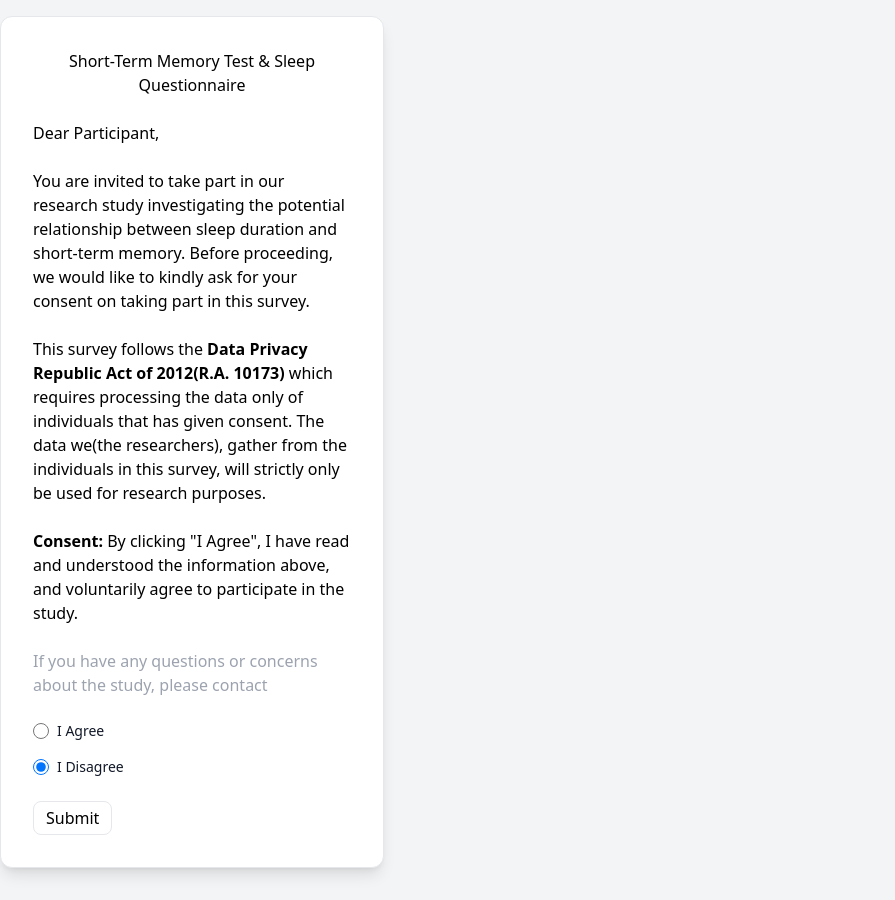
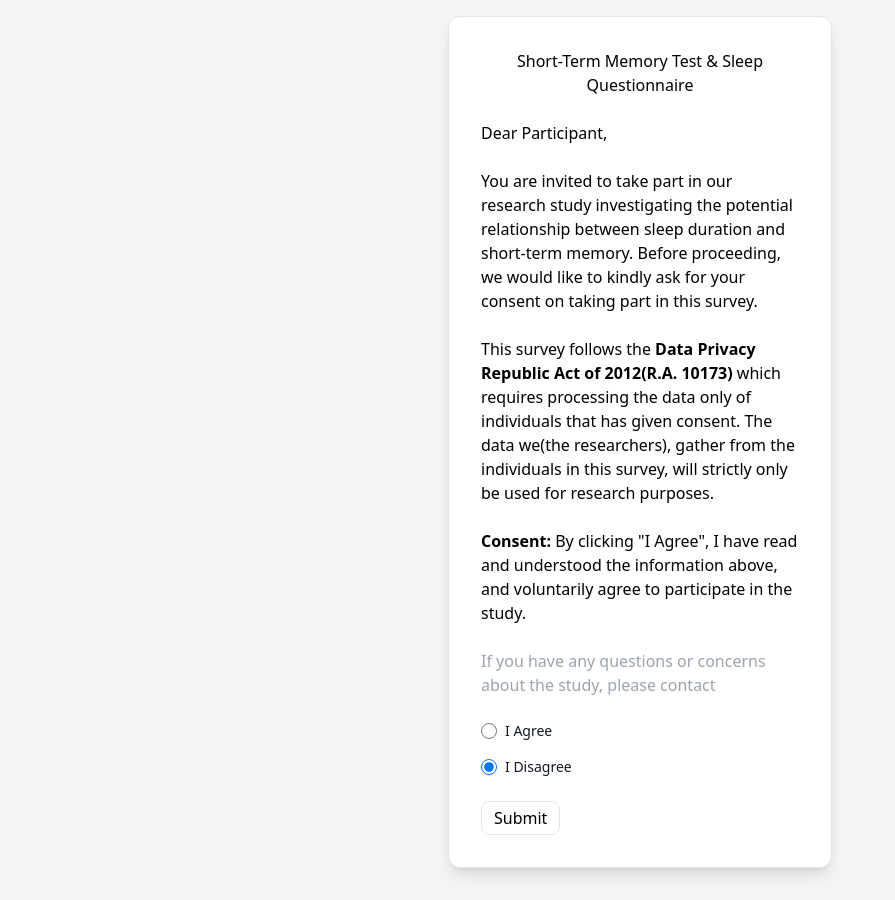
Before and after one commit to teaphrog/research-STM-DGSTest, a website: page index.html in a window 1280 px wide. Shown: the whole page, without its empty margins (0-895 px from the left). Drawn offline with Linux system fonts and the light colour scheme.

Commit message:
Update index.html

```diff
--- a/index.html
+++ b/index.html
@@ -8,8 +8,8 @@
 </head>
 <body>
     <div class="flex items-center h-full w-full bg-gray-100">
-        <form class="mb-4 flex flex-wrap justify-between" id="form">
-          <div class="w-full bg-white rounded-xl shadow-lg p-8 m-4 md:max-w-sm md:mx-auto border align-middle">
+        <form class="mb-4 flex flex-wrap justify-center w-full" id="form" >
+          <div class="w-full bg-white rounded-xl shadow-lg p-8 m-4 md:max-w-sm md:mx-auto border ">
             <h1 class="block w-full text-center text-grey-darkest mb-6">Short-Term Memory Test & Sleep Questionnaire</h1>
             <div class="flex flex-wrap">
               <p class="text-grey-darkest mb-6">
```
